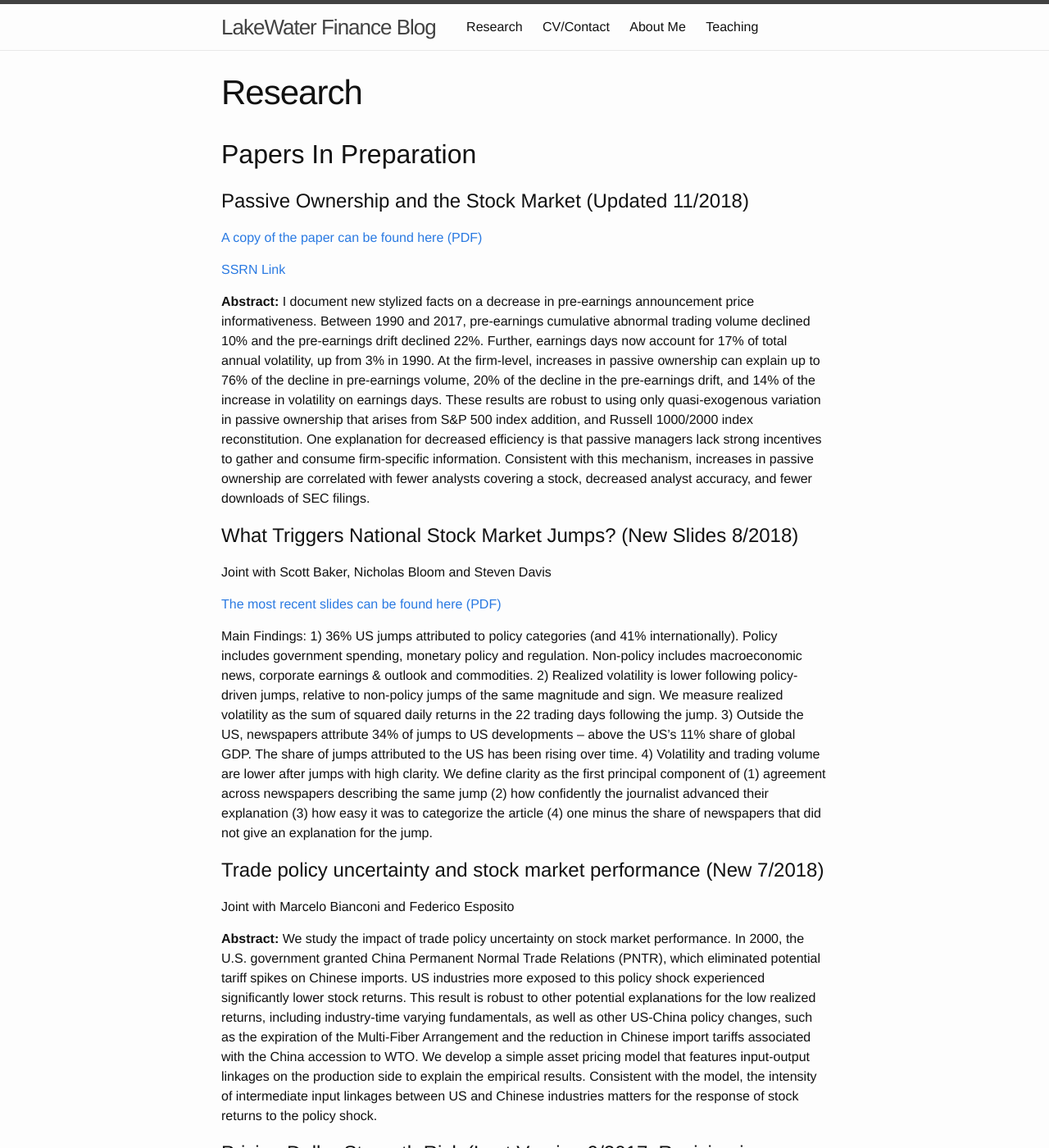
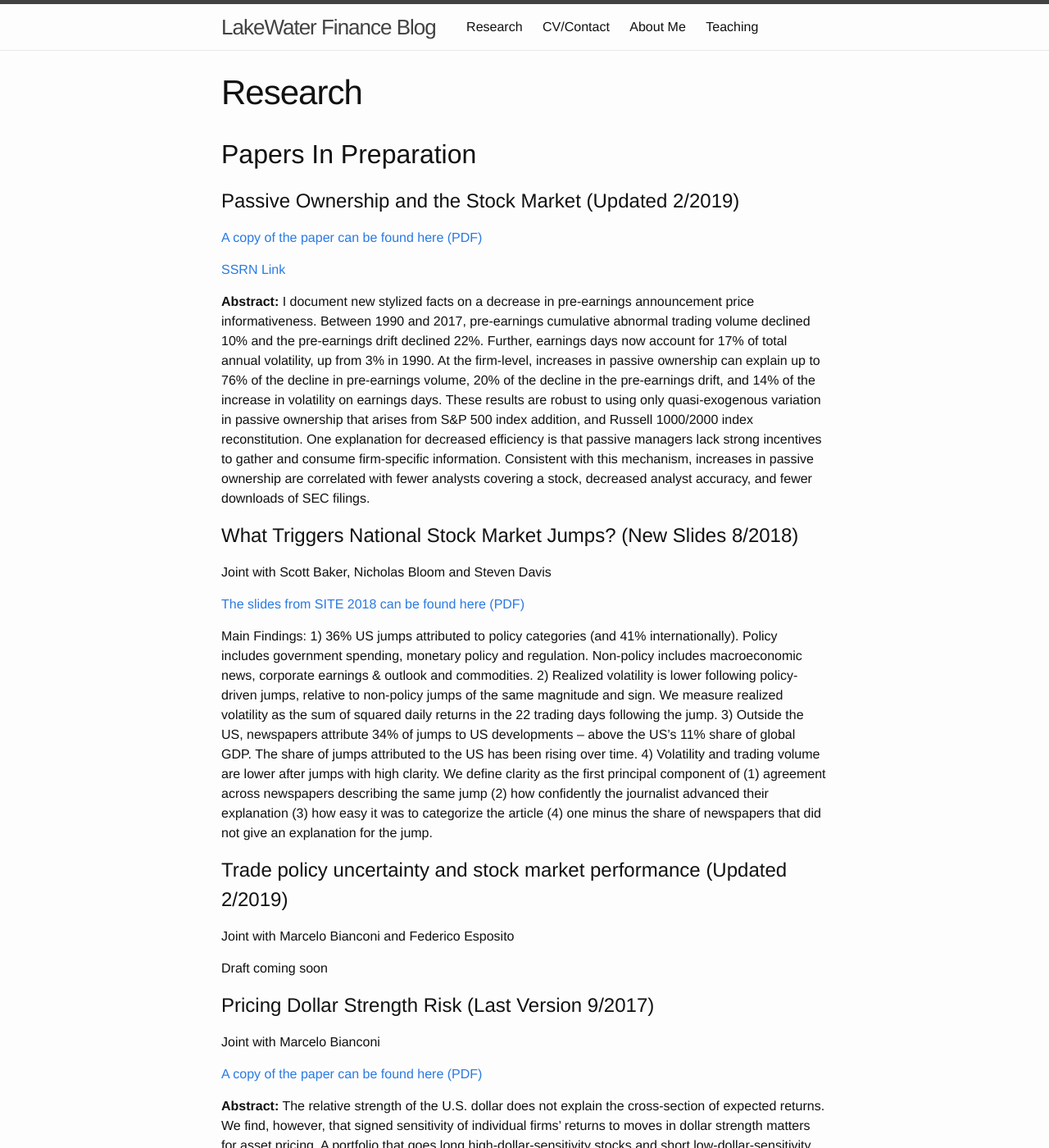
Before and after one commit to mcsammon/mcsammon.github.io, a Jekyll site: the page built from research.md, in a window 1280 px wide and 1400 px high. Shown: the whole window at 82% size. Built offline with Jekyll 4.4.1, drawn with Linux system fonts in a browser that asks for light colours; comment, search, counter and statistics services are not loaded; some of the changed text lies outside the part shown.

```diff
--- a/research.md
+++ b/research.md
@@ -6,10 +6,10 @@
 ---
 ## Papers In Preparation
 
-# Passive Ownership and the Stock Market (Updated 11/2018)
+# Passive Ownership and the Stock Market (Updated 2/2019)
 
 <p>
-  <a href="/images/passive_MS_11_1_18.pdf" target="_blank">
+  <a href="/images/Passive_Ownership_Market_Efficiency_SSRN.pdf" target="_blank">
     A copy of the paper can be found here (PDF)
   </a>
 </p>
@@ -24,7 +24,7 @@
 
 <p>
   <a href="/images/big_jumps_8_2018.pdf" target="_blank">
-    The most recent slides can be found here (PDF)
+    The slides from SITE 2018 can be found here (PDF)
   </a>
 </p>
 
@@ -34,15 +34,13 @@
 3) Outside the US, newspapers attribute 34% of jumps to US developments – above the US's 11% share of global GDP.  The share of jumps attributed to the US has been rising over time.
 4) Volatility and trading volume are lower after jumps with high clarity.  We define clarity as the first principal component of (1) agreement across newspapers describing the same jump (2) how confidently the journalist advanced their explanation (3) how easy it was to categorize the article (4) one minus the share of newspapers that did not give an explanation for the jump.
 
-# Trade policy uncertainty and stock market performance (New 7/2018)
+# Trade policy uncertainty and stock market performance (Updated 2/2019)
 
 Joint with Marcelo Bianconi and Federico Esposito
 
-**Abstract:** We study the impact of trade policy uncertainty on stock
-market performance.  In 2000, the U.S. government granted China Permanent Normal Trade
-Relations (PNTR), which eliminated potential tariff spikes on Chinese imports. US industries more exposed to this policy shock experienced significantly lower stock returns. This result is robust to other potential explanations for the low realized returns, including industry-time varying fundamentals, as well as other US-China policy changes, such as the expiration of the Multi-Fiber Arrangement and the reduction in Chinese import tariffs associated with the China accession to WTO. We develop a simple asset pricing model that features input-output linkages on the production side to explain the empirical results. Consistent with the model, the intensity of intermediate input linkages between US and Chinese industries matters for the response of stock returns to the policy shock.
+Draft coming soon
 
-# Pricing Dollar Strength Risk (Last Version 9/2017, Revision in Progress)
+# Pricing Dollar Strength Risk (Last Version 9/2017)
 
 Joint with Marcelo Bianconi
 
```
Also changed, not shown: 1 other file.
